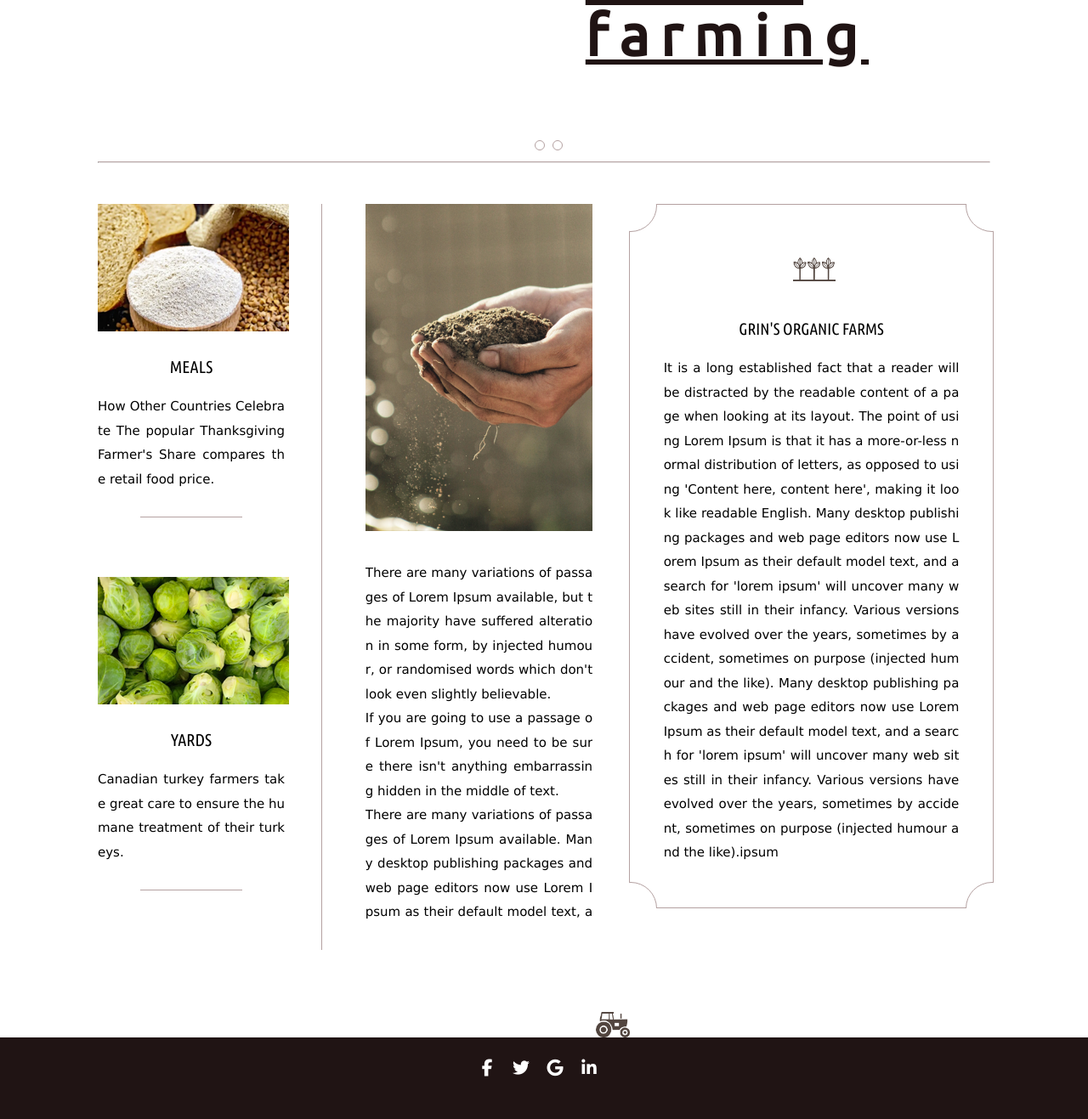
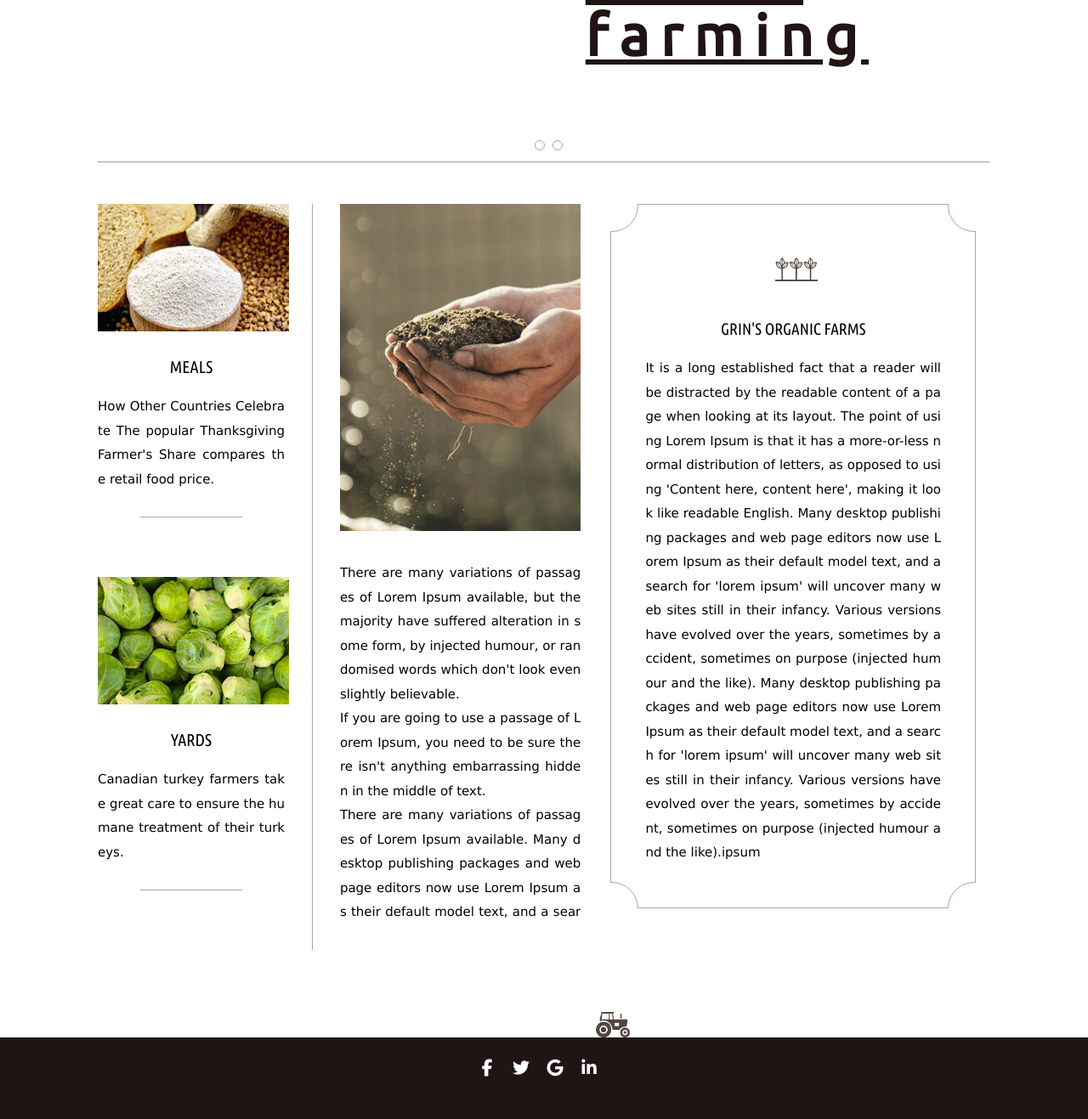
Before and after one commit to GrinLee/grinfarm, a PHP site: page / in a window 1280 px wide. Shown: the part 388-1705 px from the top of the page at 85% size. Run offline with PHP 8.4, Linux system fonts and the light colour scheme; some libraries are stand-ins or nearby versions; some web fonts are replaced; grey boxes are pictures that could not be loaded.

Commit message:
trimmed css landing page gallery

```diff
--- a/assets/css/style.css
+++ b/assets/css/style.css
@@ -429,9 +429,24 @@ aside p{
     display: grid;
     grid-template-columns: 220px 30% calc(91% - 220px - 30%);
     grid-template-rows: 1fr 1fr;
-    grid-gap: 5px 4%;
+    grid-gap: 5px 3%;
     position: relative;
 }
+
+#gall_M{
+    grid-column: 2 / 3;  grid-row: 1 / -1;
+    padding-left: 10%;
+    padding-right: 1%;
+    border-left: 1px solid var(--bord);
+}
+#gall_M .sm_ct{
+    height: 430px;
+    overflow: hidden;
+    margin-bottom: 0;
+}
+
+
+
 #gall_L{
     grid-column: 1 / 2;  grid-row: 1 / -1;
 }
@@ -474,16 +489,7 @@ aside p{
     border-bottom: 1px solid var(--bord);
 }
 
-#gall_M{
-    grid-column: 2 / 3;  grid-row: 1 / -1;
-    padding-left: 4vw;
-    border-left: 1px solid var(--bord);
-}
-#gall_M .sm_ct{
-    height: 430px;
-    overflow: hidden;
-    margin-bottom: 0;
-}
+
 .gall_m_img{
     height: 385px;
     margin:0 0 35px 0;
```
